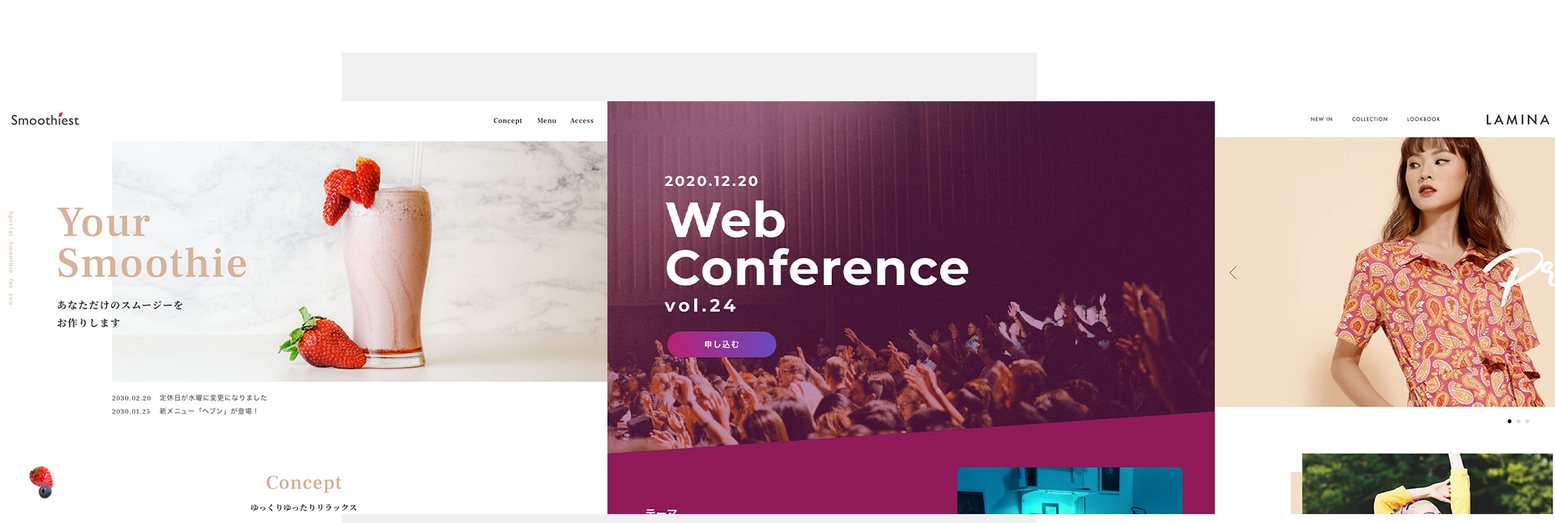
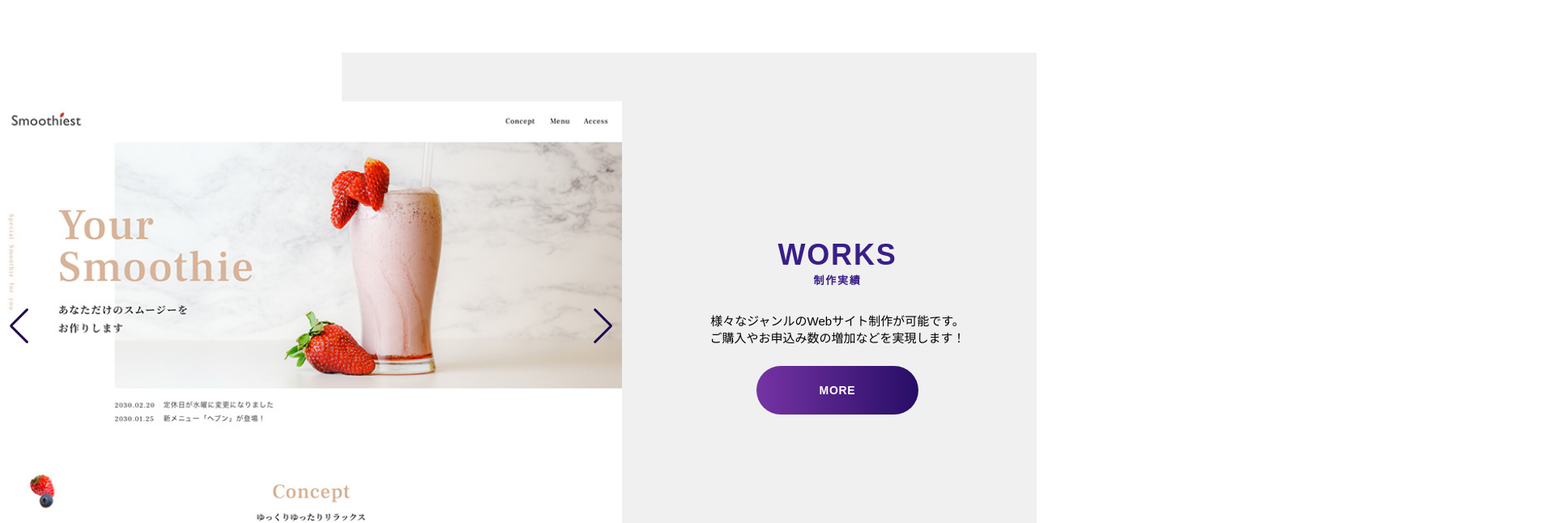
Before and after one commit to zbaaaaarm/pon_design, a plain HTML site: page index.html in a window 1280 px wide. Shown: the part 1620-2266 px from the top of the page at 81% size, 1920 px wide, since content can reach past the window. Drawn offline with nearby package versions, Linux system fonts and the light colour scheme.

Commit message:
Add files via upload

```diff
--- a/css/style.css
+++ b/css/style.css
@@ -513,7 +513,7 @@ td {
   background-image: linear-gradient(90deg, #fff 0%, #fff 33%, #F0F0F0 33%, #F0F0F0 100%);
 }
 .works__img {
-  max-width: 60%;
+  max-width: 60% !important;
 }
 .works__content {
   flex: 1;
@@ -533,8 +533,16 @@ td {
 }
 /* Swiper */
 .swiper-container {
-  max-width: 750px;
+  position: relative;
   padding-bottom: 30px;
+  overflow-x: hidden;
+  overflow-y: hidden;
+}
+.swiper-slide {
+  width: 100% !important;
+}
+.swiper-slide img {
+  width: 100%;
 }
 :root {
   --swiper-navigation-color: #21054D;
```
